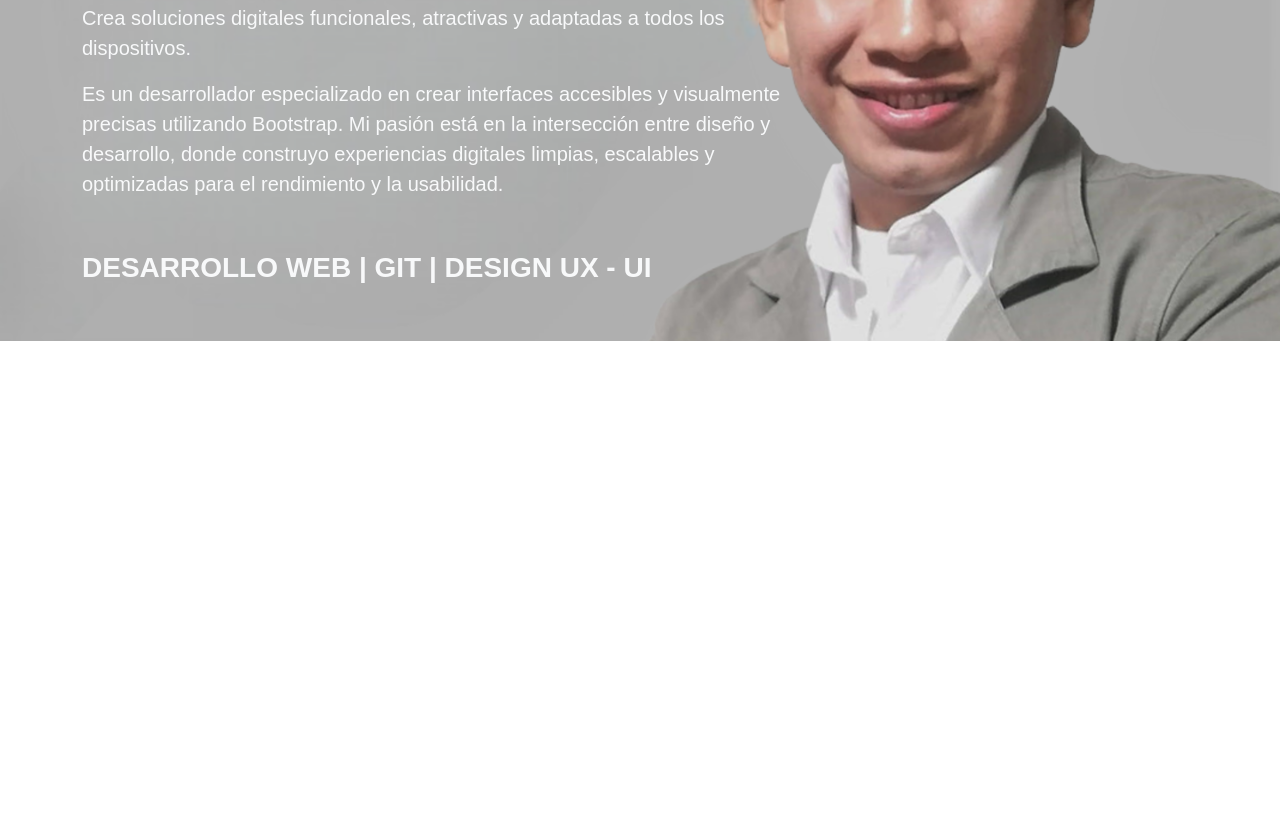
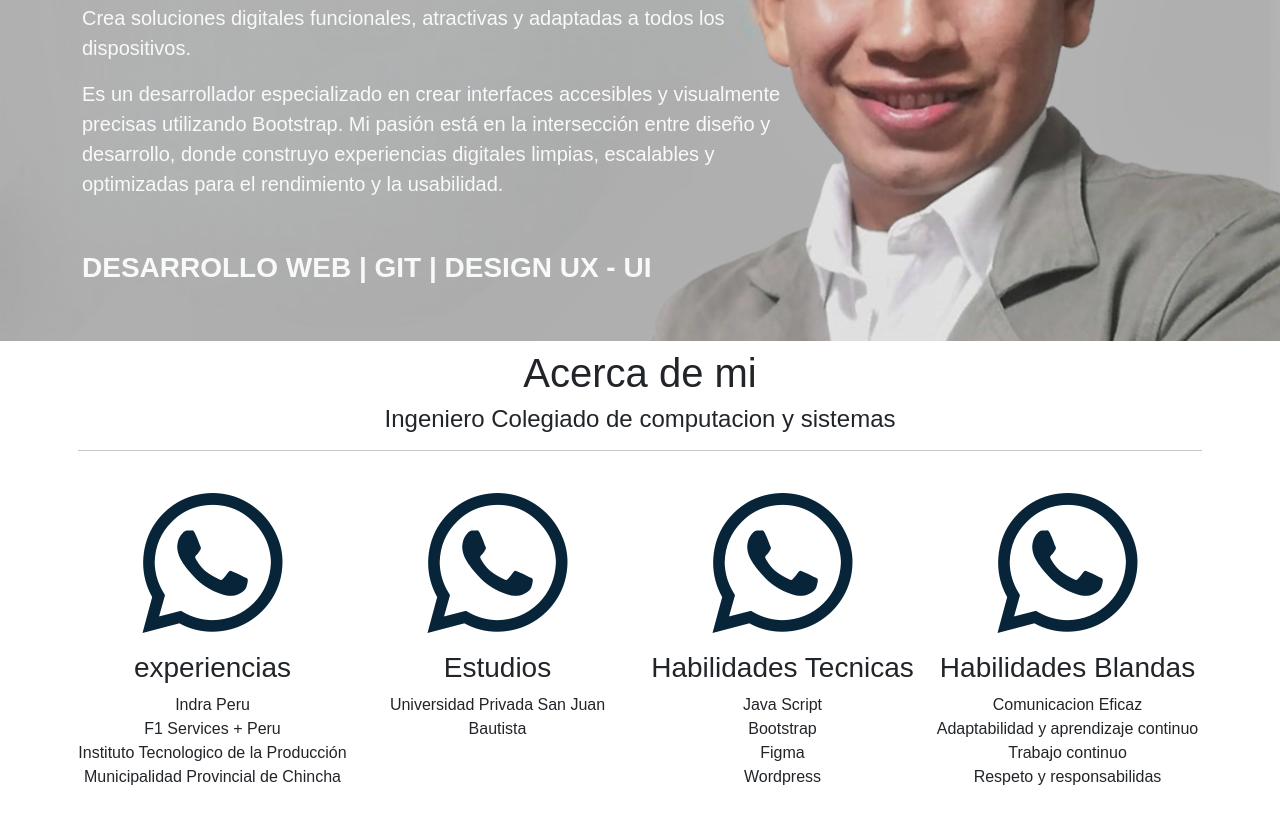
Before and after one commit to cassano9703/proyect, a plain HTML site: page index.html in a window 1280 px wide. Shown: the part 361-1174 px from the top of the page. Before the commit the page ends 800 px from the top, so only its background shows below. Drawn offline with nearby package versions, Linux system fonts and the light colour scheme.

Commit message:
agregando Acerca de mi

```diff
--- a/index.html
+++ b/index.html
@@ -91,6 +91,62 @@
   </div>
 </header>
 
+<div class="d-flex container">
+<div class="row text-center">
+
+  <div class="p-2 col-12 ">
+    <h1>Acerca de mi </h1>
+    <h4>Ingeniero Colegiado de computacion y sistemas </h4>
+ <hr>
+  </div>
+
+  <div class="p-2 col-md-3"><h2>
+    <i class="fab fa-whatsapp fa-5x" alt="whatsapp" style="color: #072439;"></i>
+      <h3>experiencias</h3>
+
+        <ul class="list-unstyled">
+        <li> Indra Peru</li>
+        <li>F1 Services + Peru</li>
+        <li>Instituto Tecnologico de la Producción</li>
+        <li>Municipalidad Provincial de Chincha</li>
+        </ul>
+
+  </div>
+
+   <div class="p-2 col-md-3"><h2>
+    <i class="fab fa-whatsapp fa-5x" alt="whatsapp" style="color: #072439;"></i>
+      <h3>Estudios</h3>
+      <p>Universidad Privada San Juan Bautista </p>
+
+  </div>
+
+   <div class="p-2 col-md-3"><h2>
+    <i class="fab fa-whatsapp fa-5x" alt="whatsapp" style="color: #072439;"></i>
+      <h3>Habilidades Tecnicas </h3>
+        <ul class="list-unstyled">
+          <li>Java Script</li>
+          <li>Bootstrap</li>
+          <li>Figma</li>
+          <li>Wordpress</li>
+        </ul>
+  </div>
+
+  <div class="p-2 col-md-3"><h2>
+    <i class="fab fa-whatsapp fa-5x" alt="whatsapp" style="color: #072439;"></i>
+      <h3>Habilidades Blandas</h3>
+      <ul class="list-unstyled">
+          <li>Comunicacion Eficaz</li>
+          <li>Adaptabilidad y aprendizaje continuo</li>
+          <li>Trabajo continuo</li>
+          <li>Respeto y responsabilidas</li>
+        </ul>
+  </div>
+
+
+</div>
+</div>
+
+
 
   </body>
   <footer></footer>
```
